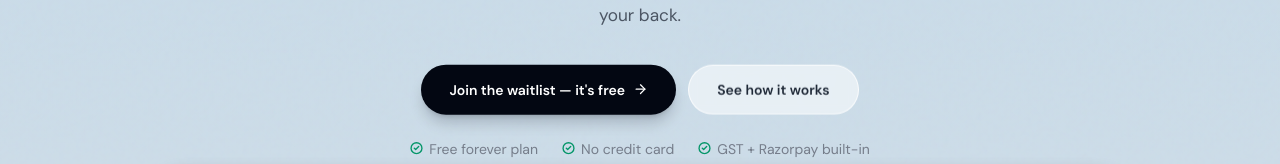
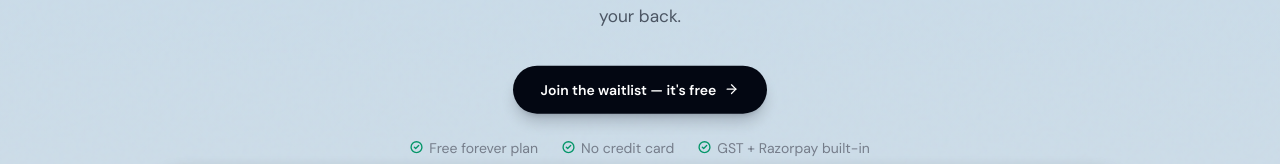
Before and after one commit to maharshi-priyank/clinekt-landing, a React (Vite) app: page / in a window 1280 px wide. Shown: the part 550-714 px from the top of the page. Built offline with nearby package versions, Linux system fonts and the light colour scheme; no server answers; the database is empty.

Commit message:
style: remove secondary CTA from hero — single focused action

```diff
--- a/src/components/Hero.tsx
+++ b/src/components/Hero.tsx
@@ -72,20 +72,14 @@ export default function Hero() {
                 From first contract to final invoice, we've got your back.
               </motion.p>
 
-              {/* CTAs */}
-              <motion.div variants={item} className="flex flex-col sm:flex-row gap-3 mt-9">
+              {/* CTA */}
+              <motion.div variants={item} className="mt-9">
                 <a
                   href="#waitlist"
                   className="inline-flex items-center justify-center gap-2 px-7 py-3.5 rounded-full bg-gray-950 text-white font-semibold text-sm hover:bg-gray-800 transition-all shadow-lg shadow-gray-950/20"
                 >
                   Join the waitlist — it's free
                   <ArrowRight size={15} />
-                </a>
-                <a
-                  href="#how-it-works"
-                  className="inline-flex items-center justify-center gap-2 px-7 py-3.5 rounded-full bg-white/55 backdrop-blur-sm text-gray-800 font-semibold text-sm border border-white/80 hover:bg-white/75 transition-all"
-                >
-                  See how it works
                 </a>
               </motion.div>
 
```
